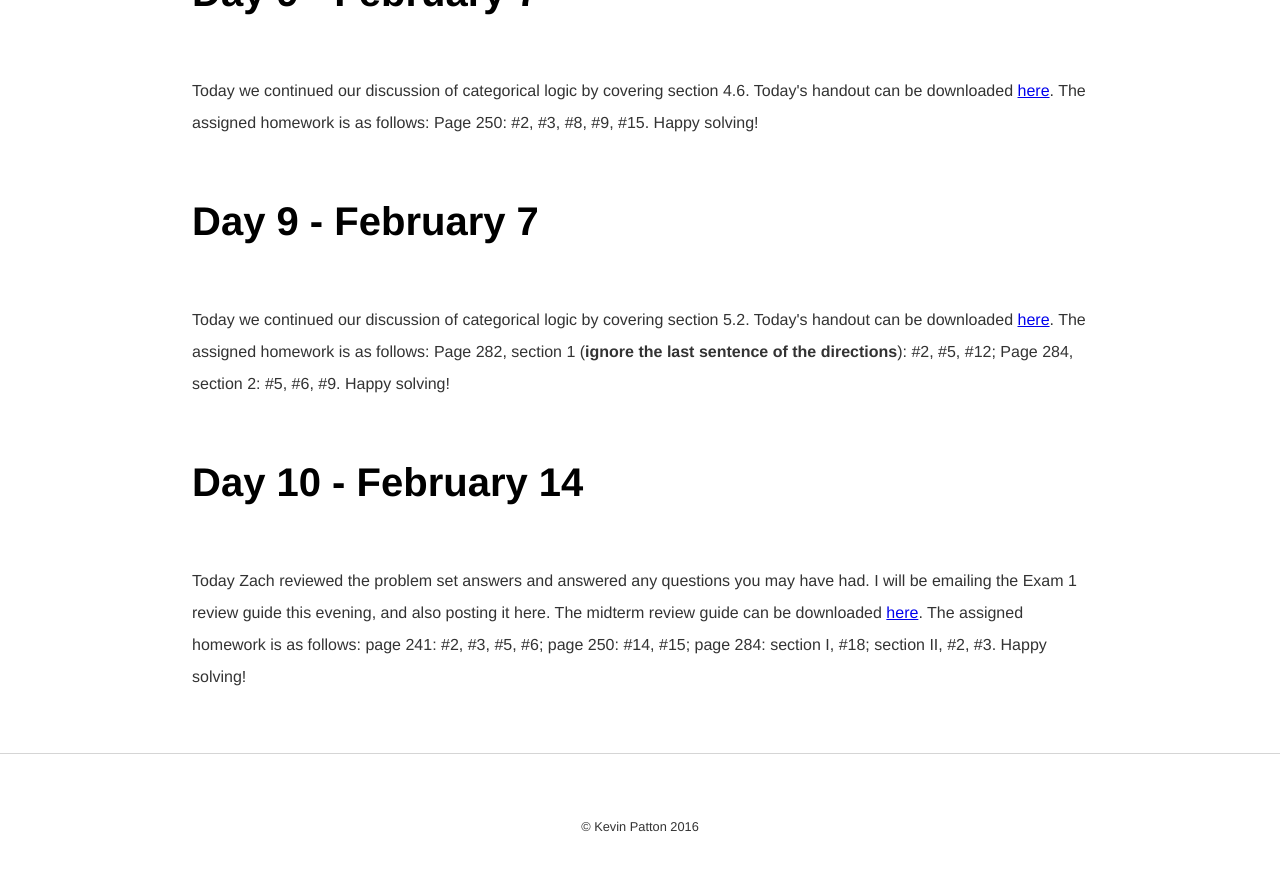
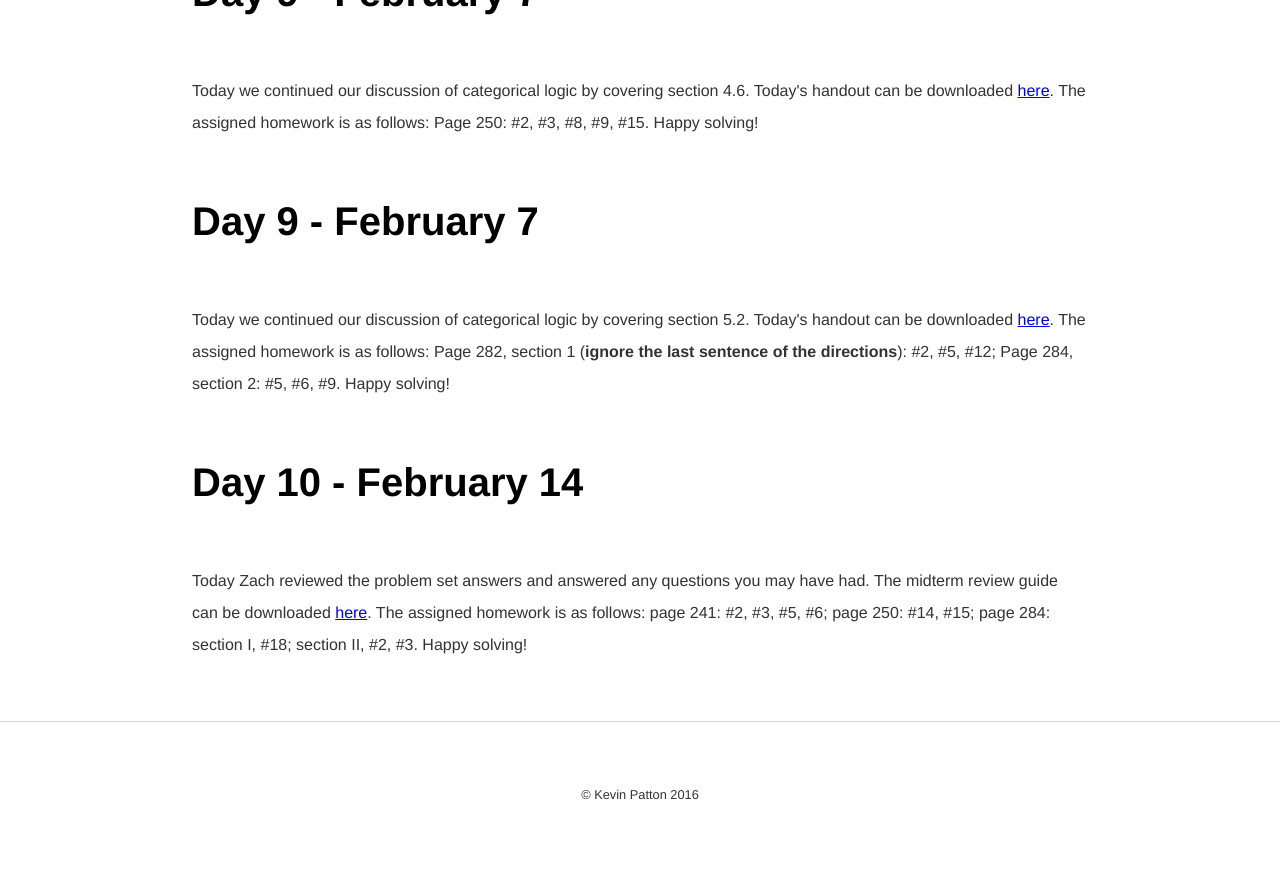
Before and after one commit to kevinjpatton/kevinjpatton.github.io, a Jekyll site: the page built from teaching/phil_110/index.html, in a window 1280 px wide and 900 px high, scrolled down 2637 px. Shown: the top 871 px of the window. Built offline with Jekyll 4.4.1, drawn with Linux system fonts in a browser that asks for light colours; Markdown is read by kramdown in place of the engine named in the settings.

Commit message:
Update index.html

```diff
--- a/teaching/phil_110/index.html
+++ b/teaching/phil_110/index.html
@@ -27,4 +27,4 @@ title: Philosophy 110 - Kevin Patton
 <h1>Day 9 - February 7</h1>
 <p>Today we continued our discussion of categorical logic by covering section 5.2.  Today's handout can be downloaded <a href=/teaching/phil_110/Day10-Section5.2.pdf target="_blank">here</a>.  The assigned homework is as follows: Page 282, section 1 (<b>ignore the last sentence of the directions</b>): #2, #5, #12; Page 284, section 2: #5, #6, #9.  Happy solving!</p>
 <h1>Day 10 - February 14</h1>
-<p>Today Zach reviewed the problem set answers and answered any questions you may have had.  I will be emailing the Exam 1 review guide this evening, and also posting it here.  The midterm review guide can be downloaded <a href=/teaching/phil_110/Exam1-Review.pdf target="_blank">here</a>.  The assigned homework is as follows: page 241: #2, #3, #5, #6; page 250: #14, #15; page 284: section I, #18; section II, #2, #3.  Happy solving!</p>
+<p>Today Zach reviewed the problem set answers and answered any questions you may have had.  The midterm review guide can be downloaded <a href=/teaching/phil_110/Exam1-Review.pdf target="_blank">here</a>.  The assigned homework is as follows: page 241: #2, #3, #5, #6; page 250: #14, #15; page 284: section I, #18; section II, #2, #3.  Happy solving!</p>
```
